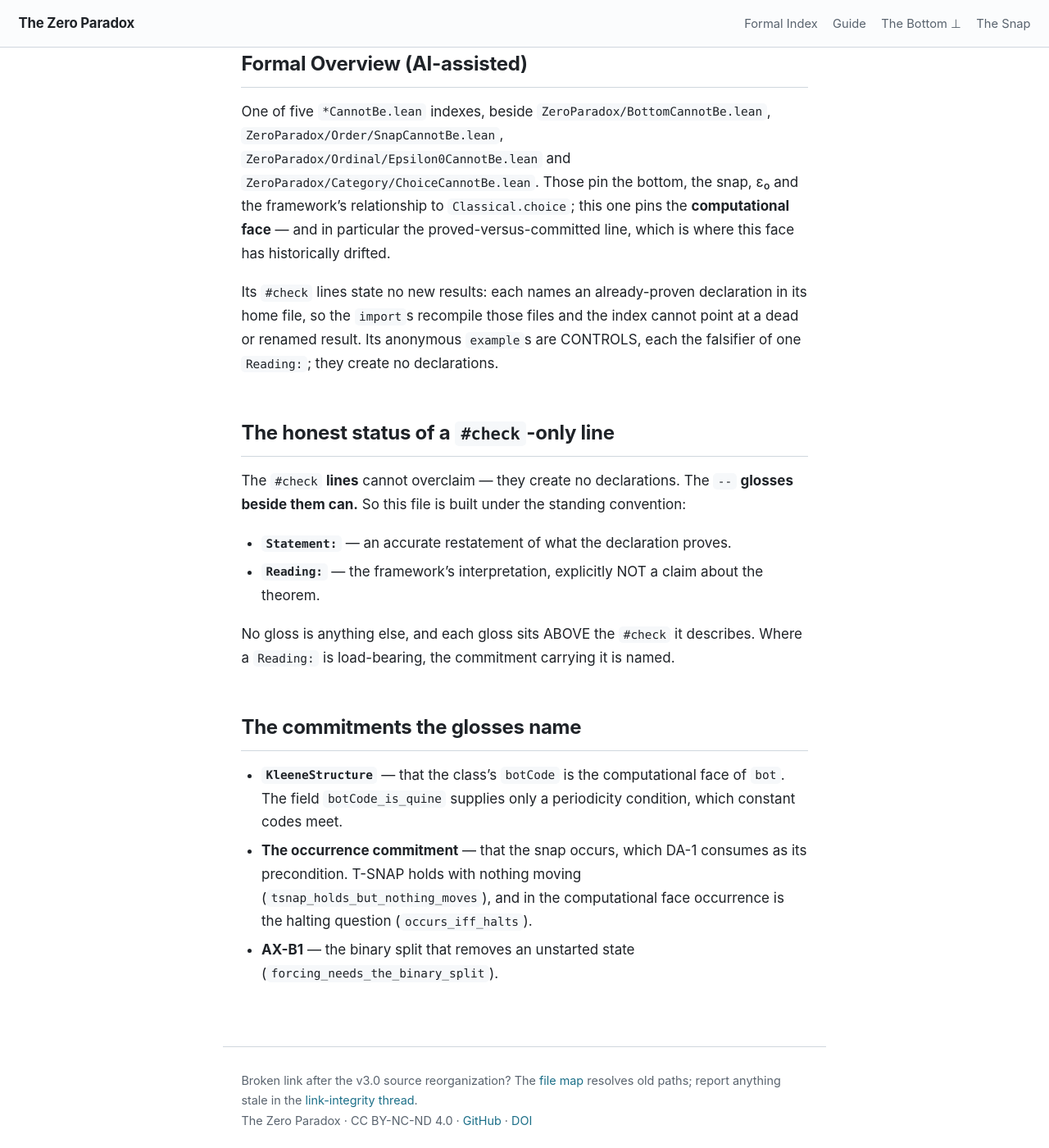
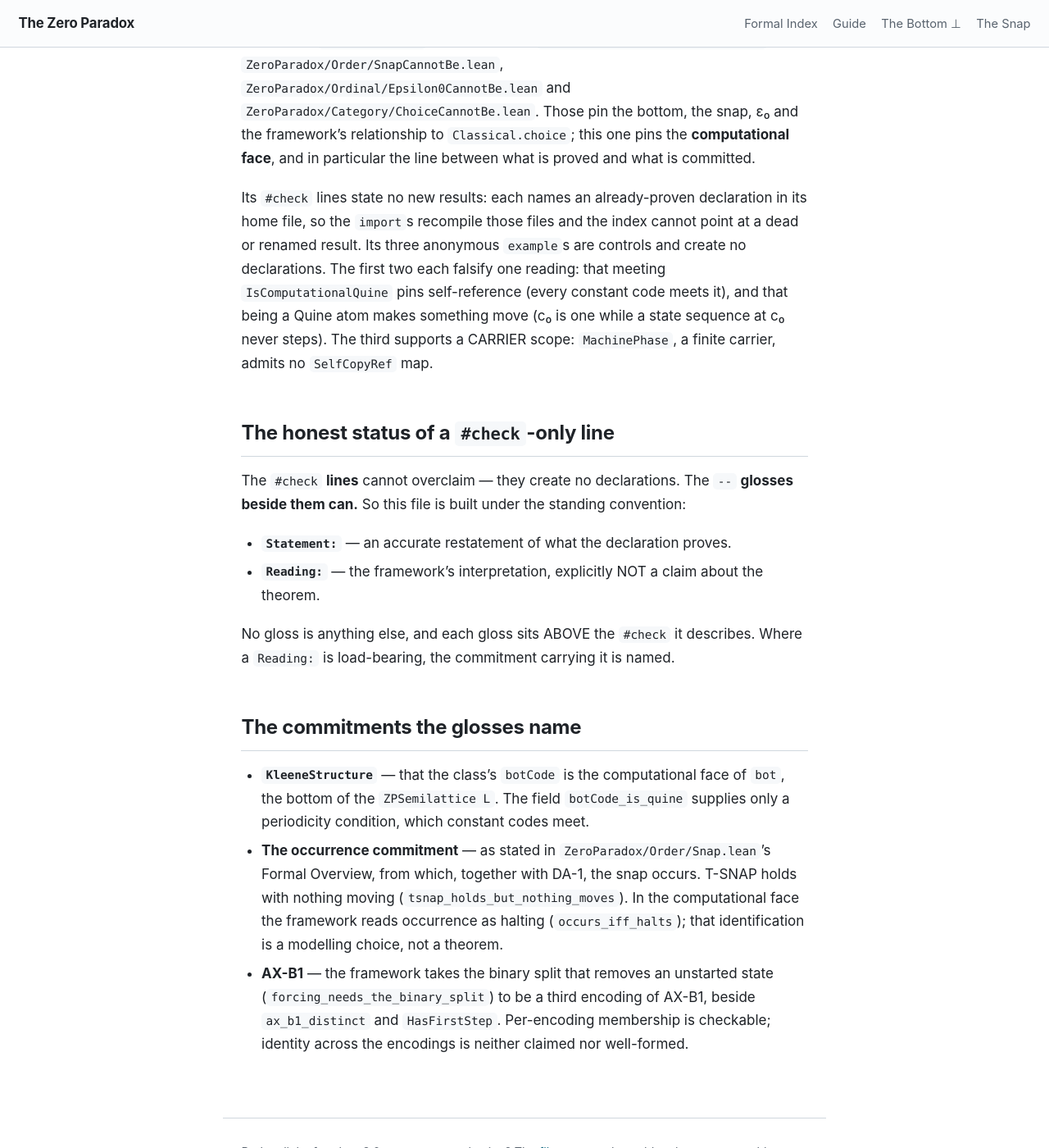
Before and after one commit to timbrigham/ZeroParadox, a Jekyll site: the page built from ZeroParadox/Computability/ComputationCannotBe.md, in a window 1280 px wide and 1400 px high, scrolled down 304 px. Shown: the whole window at 82% size. Built offline with Jekyll 4.4.1, drawn with Linux system fonts in a browser that asks for light colours; our own code applies the rules of GitHub Pages for plain Markdown files; some of the changed text lies outside the part shown.

Commit message:
ComputationCannotBe: round-1 gate fixes
- quine_goedel_injective gloss stated the converse; now equal Goedel numbers imply equal
  codes. DC-1 re-run on every gloss; occurrence_shape's first conjunct also made exact.
- Occurrence commitment: point at Order/Snap.lean's Formal Overview (the snap occurs
  from the commitment together with DA-1) instead of naming it by its conclusion.
- Section IX: infinite-to-map direction fenced (Classical.choice; not provable without
  choice; alpha : Type). Reading no longer inherits SelfCopyReference's KleeneStructure
  pointer: MachinePhase carries machinePhaseKleene and admits no SelfCopyRef map.
- da1_closed_concrete: selfMem x := x = bot, so the statement holds by definition.
- Structures named (natInfinity in the final coalgebra of X -> 1 + X; bot of the
  ZPSemilattice L); full repository paths; ride-along examples described one by one;
  AX-B1 encoding fence and the occurs = halts modelling-choice fence restored in the .md;
  provenance and history prose stripped from the .md.

Co-Authored-By: Claude Opus 5.5 (1M context) <noreply@anthropic.com>
Claude-Session: https://claude.ai/code/session_01M7PxaZmdYwacRczCRPuVWC

```diff
--- a/ZeroParadox/Computability/ComputationCannotBe.md
+++ b/ZeroParadox/Computability/ComputationCannotBe.md
@@ -1,18 +1,21 @@
 # ComputationCannotBe — ride-along documentation
 
-Moved from `ZeroParadox/Computability/ComputationCannotBe.lean`. ⚠ **This content was GRANDFATHERED — it was carried in an accepted-defect baseline, which means it was let through UNEXAMINED. Moving it changes that by exactly nothing.** Its claims are unverified until a claim review says otherwise.
+Ride-along for `ZeroParadox/Computability/ComputationCannotBe.lean`.
 
 ## Formal Overview (AI-assisted)
 
 One of five `*CannotBe.lean` indexes, beside `ZeroParadox/BottomCannotBe.lean`,
 `ZeroParadox/Order/SnapCannotBe.lean`, `ZeroParadox/Ordinal/Epsilon0CannotBe.lean` and
 `ZeroParadox/Category/ChoiceCannotBe.lean`. Those pin the bottom, the snap, ε₀ and the framework's
-relationship to `Classical.choice`; this one pins the **computational face** — and in particular the
-proved-versus-committed line, which is where this face has historically drifted.
+relationship to `Classical.choice`; this one pins the **computational face**, and in particular the
+line between what is proved and what is committed.
 
 Its `#check` lines state no new results: each names an already-proven declaration in its home file,
 so the `import`s recompile those files and the index cannot point at a dead or renamed result. Its
-anonymous `example`s are CONTROLS, each the falsifier of one `Reading:`; they create no declarations.
+three anonymous `example`s are controls and create no declarations. The first two each falsify one
+reading: that meeting `IsComputationalQuine` pins self-reference (every constant code meets it), and
+that being a Quine atom makes something move (c₀ is one while a state sequence at c₀ never steps).
+The third supports a CARRIER scope: `MachinePhase`, a finite carrier, admits no `SelfCopyRef` map.
 
 ## The honest status of a `#check`-only line
 
@@ -27,9 +30,14 @@ load-bearing, the commitment carrying it is named.
 
 ## The commitments the glosses name
 
-* **`KleeneStructure`** — that the class's `botCode` is the computational face of `bot`. The field
-  `botCode_is_quine` supplies only a periodicity condition, which constant codes meet.
-* **The occurrence commitment** — that the snap occurs, which DA-1 consumes as its precondition.
-  T-SNAP holds with nothing moving (`tsnap_holds_but_nothing_moves`), and in the computational face
-  occurrence is the halting question (`occurs_iff_halts`).
-* **AX-B1** — the binary split that removes an unstarted state (`forcing_needs_the_binary_split`).
+* **`KleeneStructure`** — that the class's `botCode` is the computational face of `bot`, the bottom of
+  the `ZPSemilattice L`. The field `botCode_is_quine` supplies only a periodicity condition, which
+  constant codes meet.
+* **The occurrence commitment** — as stated in `ZeroParadox/Order/Snap.lean`'s Formal Overview, from
+  which, together with DA-1, the snap occurs. T-SNAP holds with nothing moving
+  (`tsnap_holds_but_nothing_moves`). In the computational face the framework reads occurrence as
+  halting (`occurs_iff_halts`); that identification is a modelling choice, not a theorem.
+* **AX-B1** — the framework takes the binary split that removes an unstarted state
+  (`forcing_needs_the_binary_split`) to be a third encoding of AX-B1, beside `ax_b1_distinct` and
+  `HasFirstStep`. Per-encoding membership is checkable; identity across the encodings is neither
+  claimed nor well-formed.
```
Also changed, not shown: 1 other file.
